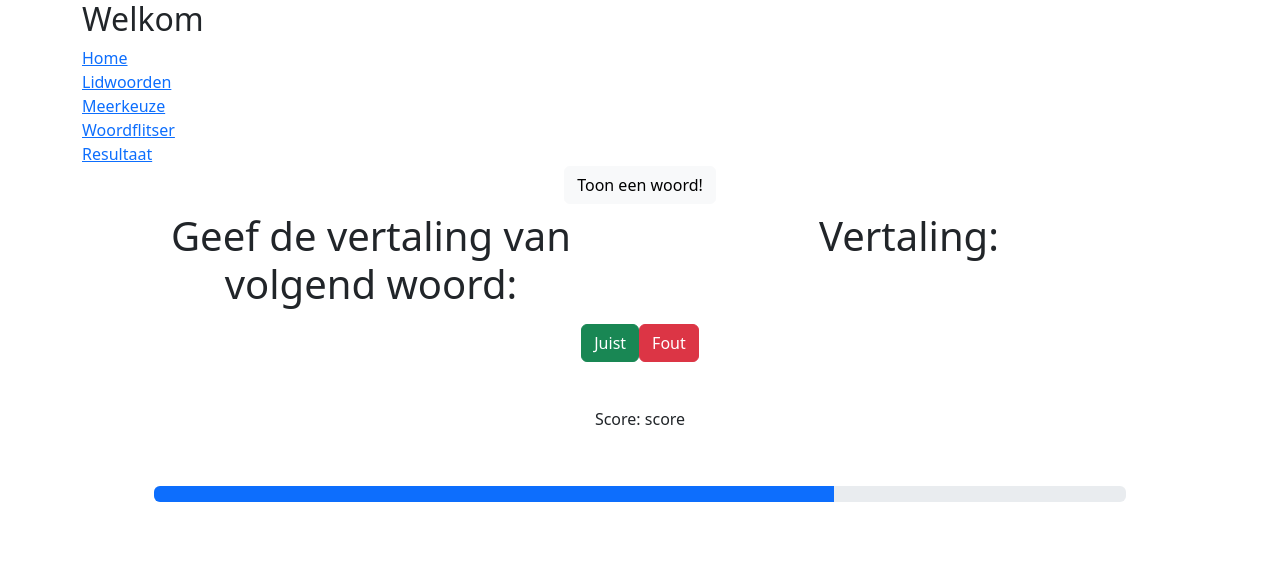
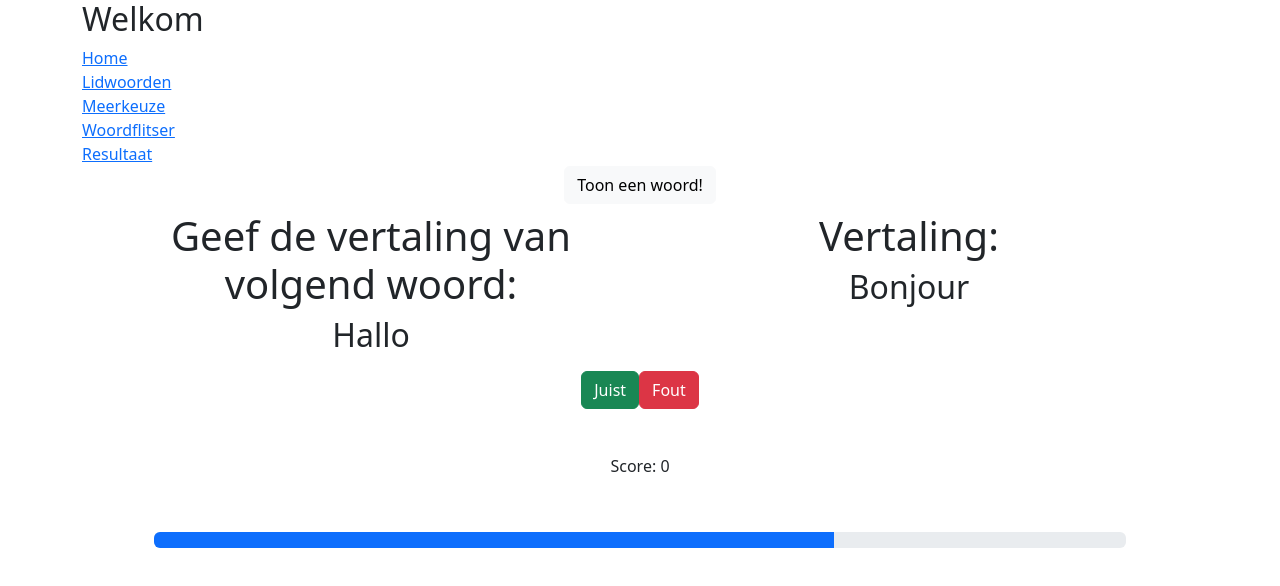
Before and after one commit to SanderGeunes/taalapp, an Angular app: page /woordflitser in a window 1280 px wide. Shown: the top 586 px of the page. Built offline with nearby package versions, Linux system fonts and the light colour scheme.

Commit message:
updated draft js for 'woordflitser' - hard coded

```diff
--- a/src/app/woordflitser/woordflitser.component.html
+++ b/src/app/woordflitser/woordflitser.component.html
@@ -16,15 +16,15 @@
     </div>
     <div class="row m-2">
         <div class="col">
-            <button type="button" class="btn btn-success">Juist</button>
-            <button type="button" class="btn btn-danger">Fout</button>
+            <button type="button" class="btn btn-success" (click)="updateWords()">Juist</button>
+            <button type="button" class="btn btn-danger" (click)="wrongWordFunction()">Fout</button>
         </div>
     </div>
     <div class="row m-5">
         <div class="col-md-12">
             <h6>
                 Score:
-                <span>score</span>
+                <span>{{score}}</span>
             </h6>
         </div>
     </div>
--- a/src/app/woordflitser/woordflitser.component.ts
+++ b/src/app/woordflitser/woordflitser.component.ts
@@ -9,11 +9,47 @@ import { Component } from '@angular/core';
 })
 export class WoordflitserComponent {
   word: string;
+  words: string[];
   translation: string;
+  translations: string[];
+  counter: number;
+  score: number;
 
-  //constructor(private router: Router, private wordsService: WordsService){}
+
+  constructor(/*private router: Router, private wordsService: WordsService*/){
+    this.words = ["Hallo", "Dag", "Goed zo"];
+    this.translations = ["Bonjour", "Au revoir", "Bien fait!"];
+    this.counter = 0;
+    this.word = this.words[this.counter];
+    this.translation = this.translations[this.counter];
+    this.score=0
+  }
+
 
   showWords(){
+    this.word;
+    setTimeout(() => {this.translation;
+    }, 5000);
+  }
+
+  updateWords(){
+    this.translation = "";
+    this.score = (this.score + 1) % this.words.length;
+    this.counter = (this.counter + 1) % this.words.length;
+    this.word = this.words[this.counter];
+    setTimeout(() => {this.translation = this.translations[this.counter];
+    }, 5000);
+  }
+
+  wrongWordFunction(){
+    this.translation = "";
+    this.counter = (this.counter + 1) % this.words.length;
+    this.word = this.words[this.counter];
+    setTimeout(() => {this.translation = this.translations[this.counter];
+    }, 5000);
+  }
+  }
+  /*showWords(){
   this.word = "Hallo";
   this.translation = "Bonjour";
 
@@ -22,5 +58,4 @@ export class WoordflitserComponent {
   setTimeout(() => {
     console.log(this.translation);
   }, 5000);
-  }
-}
+  }*/
```
